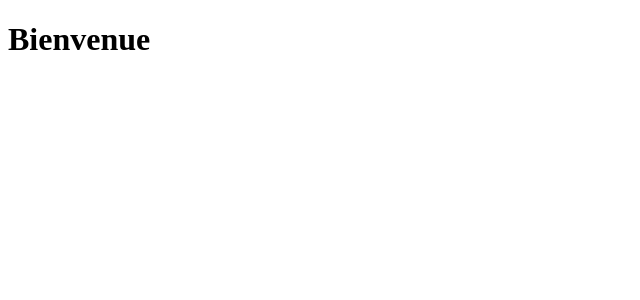
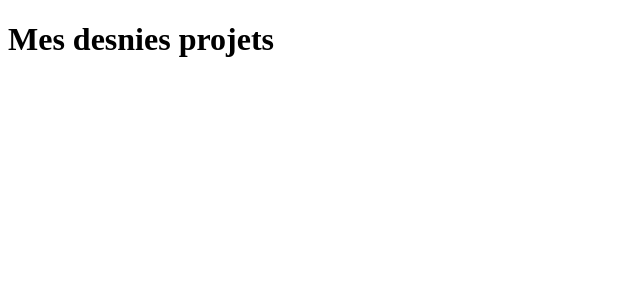
Before and after one commit to Barth-code/my-portfolio, a React (Create React App) app: page /projets in a window 1280 px wide. Shown: the top 300 px of the page, without its empty margins (0-640 px from the left). Built offline with nearby package versions, Linux system fonts and the light colour scheme.

Commit message:
création des pages - route

```diff
--- a/src/App.js
+++ b/src/App.js
@@ -1,10 +1,21 @@
 import React from "react";
+import { BrowserRouter, Route, Routes } from "react-router-dom";
+import Accueil from "./pages/Accueil";
+import Contact from "./pages/Contact";
+import Projets from "./pages/Projets";
+import Technos from "./pages/Technos";
 
 const App = () => {
   return (
-    <div>
-      <h1>Bienvenue</h1>
-    </div>
+    <BrowserRouter>
+      <Routes>
+        <Route path="/" element={<Accueil />} />
+        <Route path="/contact" element={<Contact />} />
+        <Route path="/projets" element={<Projets />} />
+        <Route path="/technos" element={<Technos />} />
+        <Route path="*" element={<Accueil />} />
+      </Routes>
+    </BrowserRouter>
   );
 };
 
--- /dev/null
+++ b/src/pages/Accueil.js
@@ -0,0 +1,11 @@
+import React from "react";
+
+const Accueil = () => {
+  return (
+    <div>
+      <h1>Bienvenue</h1>
+    </div>
+  );
+};
+
+export default Accueil;
--- /dev/null
+++ b/src/pages/Contact.js
@@ -0,0 +1,11 @@
+import React from "react";
+
+const Contact = () => {
+  return (
+    <div>
+      <h1>Me contacter ici</h1>
+    </div>
+  );
+};
+
+export default Contact;
--- /dev/null
+++ b/src/pages/Projets.js
@@ -0,0 +1,11 @@
+import React from "react";
+
+const Projets = () => {
+  return (
+    <div>
+      <h1>Mes desnies projets</h1>
+    </div>
+  );
+};
+
+export default Projets;
--- /dev/null
+++ b/src/pages/Technos.js
@@ -0,0 +1,11 @@
+import React from "react";
+
+const Technos = () => {
+  return (
+    <div>
+      <h1>Mes technologies</h1>
+    </div>
+  );
+};
+
+export default Technos;
```
